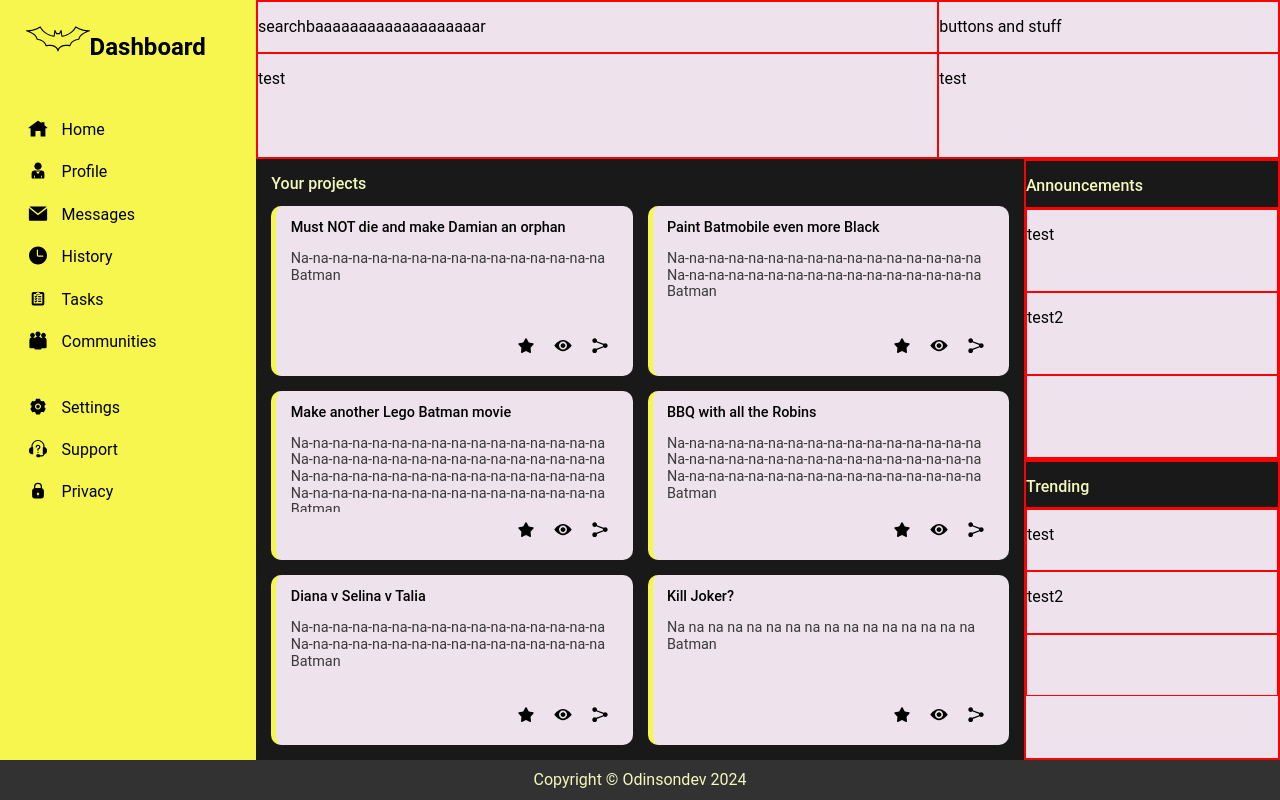
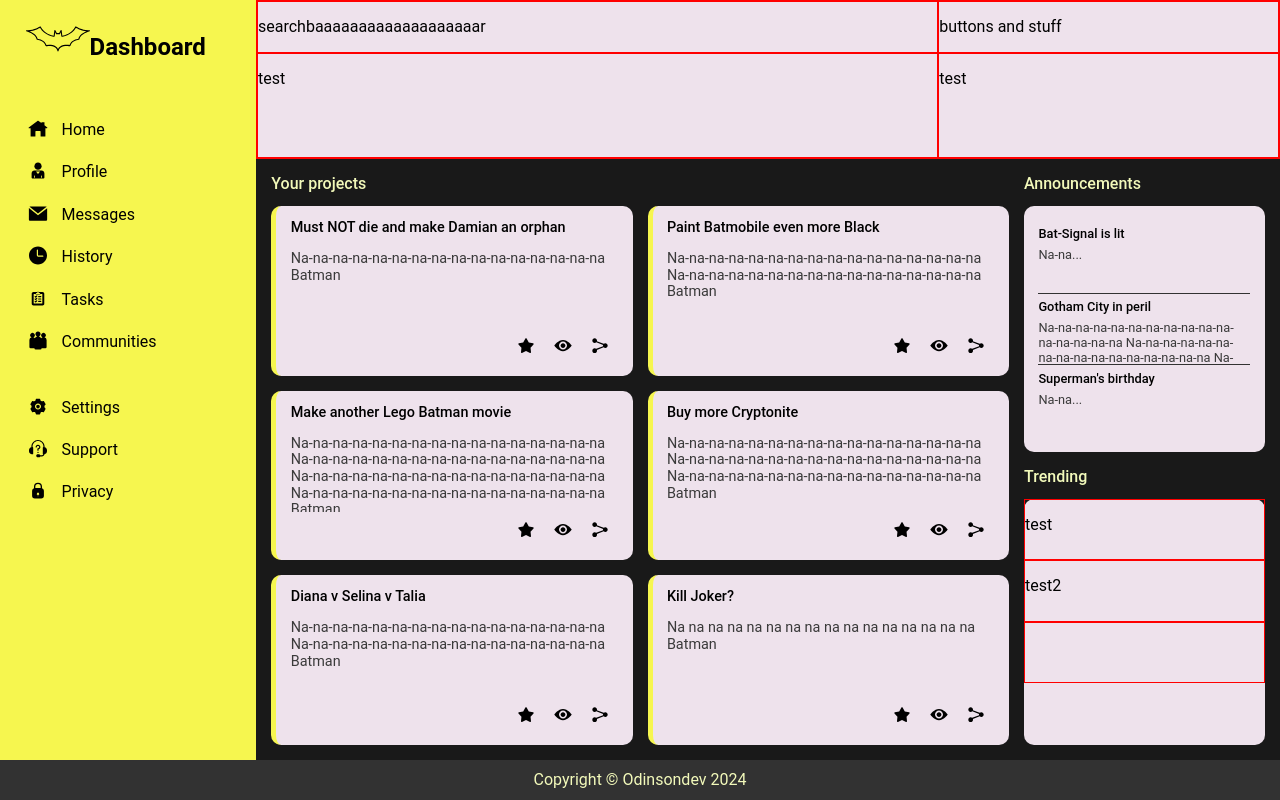
Before and after one commit to Odinsondev/project7-dashboard, a plain HTML site: page index.html in a window 1280 px wide. Drawn offline with Linux system fonts and the light colour scheme.

Commit message:
Style announcement section

```diff
--- a/index.html
+++ b/index.html
@@ -121,7 +121,7 @@
         </div>
         <div>
           <div>
-            <p class="project-name">BBQ with all the Robins</p>
+            <p class="project-name">Buy more Cryptonite</p>
             <p class="project-text">Na-na-na-na-na-na-na-na-na-na-na-na-na-na-na-na
               Na-na-na-na-na-na-na-na-na-na-na-na-na-na-na-na
               Na-na-na-na-na-na-na-na-na-na-na-na-na-na-na-na Batman</p>
@@ -164,13 +164,22 @@
           <p>Announcements</p>
         </div>
         <div class="content2">
-          <div>
-            <p>test</p>
+          <div class="container2">   <!-- added container2 div to add margins to grid items without making size uneven -->
+            <div>
+              <p class="announcement-name">Bat-Signal is lit</p>
+              <p class="announcement-text">Na-na...</p>
+            </div>
+            <div>
+              <p class="announcement-name">Gotham City in peril</p>
+              <p class="announcement-text">Na-na-na-na-na-na-na-na-na-na-na-na-na-na-na-na
+                Na-na-na-na-na-na-na-na-na-na-na-na-na-na-na-na
+                Na-na-na-na-na-na-na-na-na-na-na-na-na-na-na-na Batman</p>
+            </div>
+            <div>
+              <p class="announcement-name">Superman's birthday</p>
+              <p class="announcement-text">Na-na...</p>
+            </div>
           </div>
-          <div>
-            <p>test2</p>
-          </div>
-          <div></div>
         </div>
       </div>
       <div class="main-right-bottom">
--- a/style.css
+++ b/style.css
@@ -70,10 +70,6 @@ aside {
   gap: 5%;
 }
 
-/* .nav1 > div {
-  border: 1px solid red;
-} */
-
 .nav1-top {
   display: flex;
   font-size: 1.5rem;
@@ -132,10 +128,6 @@ main {
   min-width: 0;
 }
 
-main > div {
-  /* border: 1px solid red; */
-}
-
 .main-left {
   display: grid;
   grid-template-rows: 8% 1fr;
@@ -175,10 +167,6 @@ main > div {
   border-left: 5px solid var(--background2);
 }
 
-.content1 > div > div {
-  /* border: 1px solid red; */
-}
-
 .content1 > div > div:first-child {
   overflow: auto;
 }
@@ -213,30 +201,68 @@ main > div {
 .main-right {
   display: grid;
   grid-template-rows: 1fr 1fr;
-}
 
-.main-right > div {
-  border: 1px solid red;
-}
+  margin-right: 6%;
+  margin-bottom: 6%;
 
-.main-right > div > div {
-  border: 1px solid red;
+
+  min-height: 0;
+  min-width: 0;
 }
 
 .main-right-top {
   display: grid;
   grid-template-rows: 16% 1fr;
+
+
+
+  min-height: 0;
+  min-width: 0;
 }
 
 .content2 {
   display: grid;
-  grid-template-rows: repeat(3, 1fr);
 
   background-color: var(--background3);
+  border-radius: 10px;
+
+
+
+  min-height: 0;
+  min-width: 0;
 }
 
 .content2 > div {
-  border: 1px solid red;
+  display: grid;
+  grid-template-rows: repeat(3, 1fr);
+
+  margin: 0.9rem;
+
+
+
+  min-height: 0;
+  min-width: 0;
+}
+
+.content2 > div > div {
+  overflow: auto;
+}
+
+.content2 > div > div:nth-child(2) {
+  border-top: 1px solid var(--background4);
+  border-bottom: 1px solid var(--background4);
+}
+
+.announcement-name {
+  font-size: 0.8rem;
+  font-weight: 500;
+  margin: 0.4rem 0 0.4rem 0;
+}
+
+.announcement-text {
+  font-size: 0.8rem;
+  color: var(--text2);
+  margin: 0;
 }
 
 .main-right-bottom {
@@ -249,6 +275,7 @@ main > div {
   grid-template-rows: repeat(4, 1fr);
 
   background-color: var(--background3);
+  border-radius: 10px;
 }
 
 .content3 > div {
```
